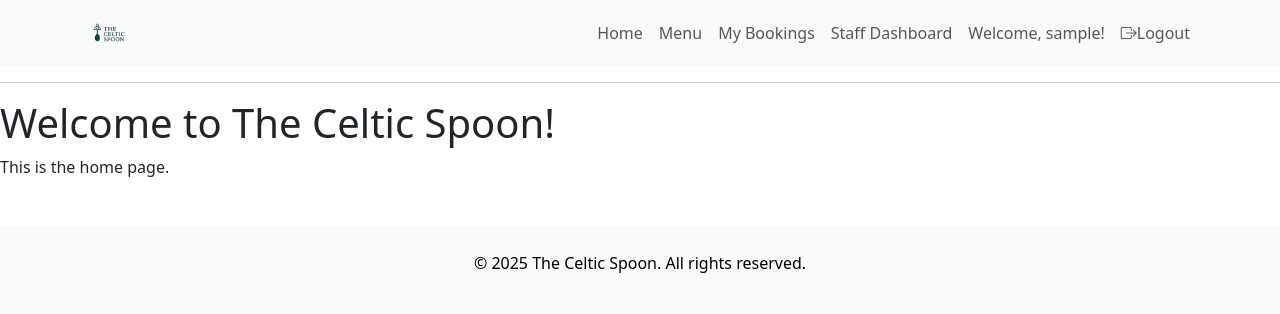
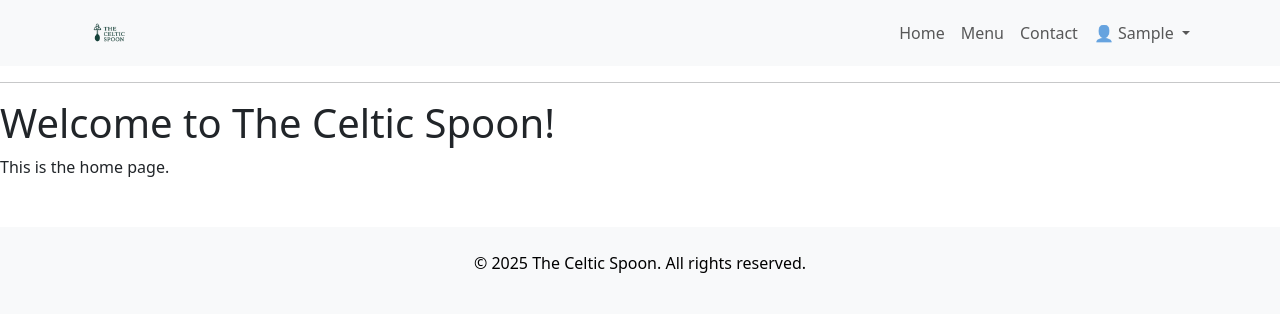
Before and after one commit to PDennise/the_celtic_spoon, a Django app: page / in a window 1280 px wide. Shown: the top 314 px of the page. Run offline with Django 5.2, Linux system fonts and the light colour scheme; the visitor is signed in with stand-in values (Sample User, id 1).

Commit message:
feat(navbar): add authenticated user dropdown with My Bookings and staff dashboard

```diff
--- a/apps/accounts/urls.py
+++ b/apps/accounts/urls.py
@@ -1,8 +1,9 @@
 from django.urls import path
+from django.contrib.auth import views as auth_views
 from . import views
 
 urlpatterns = [
     path('register/', views.register_view, name='register'),
-    path('login/', views.login_view, name='login'),
-    path('logout/', views.logout_view, name='logout'),
+    path('login/', auth_views.LoginView.as_view(template_name='accounts/login.html'), name='login'),
+    path('logout/', auth_views.LogoutView.as_view(next_page='home'), name='logout'),
 ]
--- a/templates/base.html
+++ b/templates/base.html
@@ -9,57 +9,84 @@
 
     <!-- Bootstrap 5 CSS -->
     <link href="https://cdn.jsdelivr.net/npm/bootstrap@5.3.0/dist/css/bootstrap.min.css" rel="stylesheet">
-    <link rel="stylesheet" href="{% static 'assets/style.css' %}">
+    <!-- <link rel="stylesheet" href="{% static 'assets/style.css' %}"> -->
     <link href="https://cdn.jsdelivr.net/npm/bootstrap-icons@1.11.3/font/bootstrap-icons.css" rel="stylesheet">
     {% block extra_css %}{% endblock %}
 </head>
 
 <body>
     <!-- Navbar section: visible on every page -->
-    <nav class="navbar navbar-expand-lg navbar-light bg-light">
+    <nav class="navbar navbar-expand-md navbar-light bg-light">
         <div class="container">
+            <!-- Logo -->
             <a class="navbar-brand" href="{% url 'home' %}">
                 <img src="{% static 'assets/images/logo.png' %}" alt="The Celtic Spoon" height="40">
             </a>
+
+            <!-- Hamburger toggle (mobile) -->
             <button class="navbar-toggler" type="button" data-bs-toggle="collapse" data-bs-target="#navbarNav">
                 <span class="navbar-toggler-icon"></span>
             </button>
+
+            <!-- Navbar links -->
             <div class="collapse navbar-collapse" id="navbarNav">
                 <ul class="navbar-nav ms-auto">
+                    <!-- Common links -->
+                    <!-- Home link -->
                     <li class="nav-item">
                         <a class="nav-link" href="{% url 'home' %}">Home</a>
                     </li>
+                    <!-- Menu link -->
                     <li class="nav-item">
                         <a class="nav-link" href="{% url 'menu_list' %}">Menu</a>
                     </li>
+                    <!-- Contact link -->
+                    <li class="nav-item">
+                        <a class="nav-link" href="{% url 'contact' %}">Contact</a>
+                    </li>
 
                     {% if user.is_authenticated %} <!-- Check if the user is logged in -->
-                    <li class="nav-item">
-                        <a class="nav-link" href="{% url 'my_bookings' %}">My Bookings</a>
-                    </li>
+                    <!-- User dropdown with all user-related links -->
+                    <li class="nav-item dropdown">
+                        <a class="nav-link dropdown-toggle" href="#" id="userDropdown" role="button"
+                            data-bs-toggle="dropdown">
+                            👤 {{ request.user.first_name }}
+                        </a>
+                        <ul class="dropdown-menu dropdown-menu-end" aria-labelledby="userDropdown">
+                            <li>
+                                <a class="dropdown-item" href="{% url 'my_bookings' %}">My Bookings
+                                </a>
+                            </li>
 
-                    {% if user.is_staff %}
-                    <li class="nav-item">
-                        <a class="nav-link" href="{% url 'staff_dashboard' %}">Staff Dashboard</a>
-                    </li>
-                    {% endif %}
-
-                    <li class="nav-item">
-                        <span class="nav-link">Welcome, {{ user.username }}!</span>
-                    </li>
-                     <!-- Show logout link if logged in -->
-                    <li class="nav-item">
-                        <a class="nav-link" href="{% url 'logout' %}" title="Logout">
-                            <i class="bi bi-box-arrow-right"></i>Logout
-                        </a>
+                            {% if user.is_staff %}
+                            <!-- Staff Dashboard link for staff only -->
+                            <li>
+                                <a class="dropdown-item" href="{% url 'staff_dashboard' %}">Dashboard</a>
+                            </li>
+                            {% endif %}
+                            <li>
+                                <hr class="dropdown-divider">
+                            </li>
+                            <li>
+                                <form method="POST" action="{% url 'logout' %}">
+                                    {% csrf_token %}
+                                    <button type="submit" class="dropdown-item">
+                                        Logout
+                                    </button>
+                                </form>
+                            </li>
+                        </ul>
                     </li>
 
                     {% else %}
+                    <!-- Login/Register for non-authenticated users -->
                     <li class="nav-item">
-                        <a class="nav-link" href="{% url 'login' %}">Login</a> <!-- Show login link if not logged in -->
+                        <a class="nav-link" href="{% url 'login' %}">Login</a>
+                        <!-- Show login link if not logged in -->
                     </li>
                     <li class="nav-item">
-                        <a class="nav-link" href="{% url 'register' %}">Register</a> <!-- Show registration link -->
+                        <a class="nav-link" href="{% url 'register' %}">Register</a>
+                        <!-- Show registration link -->
                     </li>
                     {% endif %}
                 </ul>
@@ -92,6 +119,9 @@
     </div>
     {% endif %}
 
+    <!-- Bootstrap 5 JS Bundle (includes Popper for dropdowns) -->
+    <script src="https://cdn.jsdelivr.net/npm/bootstrap@5.3.0/dist/js/bootstrap.bundle.min.js"></script>
+
     <!-- Footer -->
     <footer class="bg-light text-black py-4 mt-5">
         <div class="container text-center">
@@ -99,8 +129,6 @@
         </div>
     </footer>
 
-    <!-- Bootstrap 5 JS -->
-    <script src="https://cdn.jsdelivr.net/npm/bootstrap@5.3.0/dist/js/bootstrap.bundle.min.js"></script>
 
     {% block extra_js %}{% endblock %}
 </body>
--- a/templates/home.html
+++ b/templates/home.html
@@ -4,4 +4,5 @@
 {% block content %}
 <h1>Welcome to The Celtic Spoon!</h1>
 <p>This is the home page.</p>
+
 {% endblock %}
```
